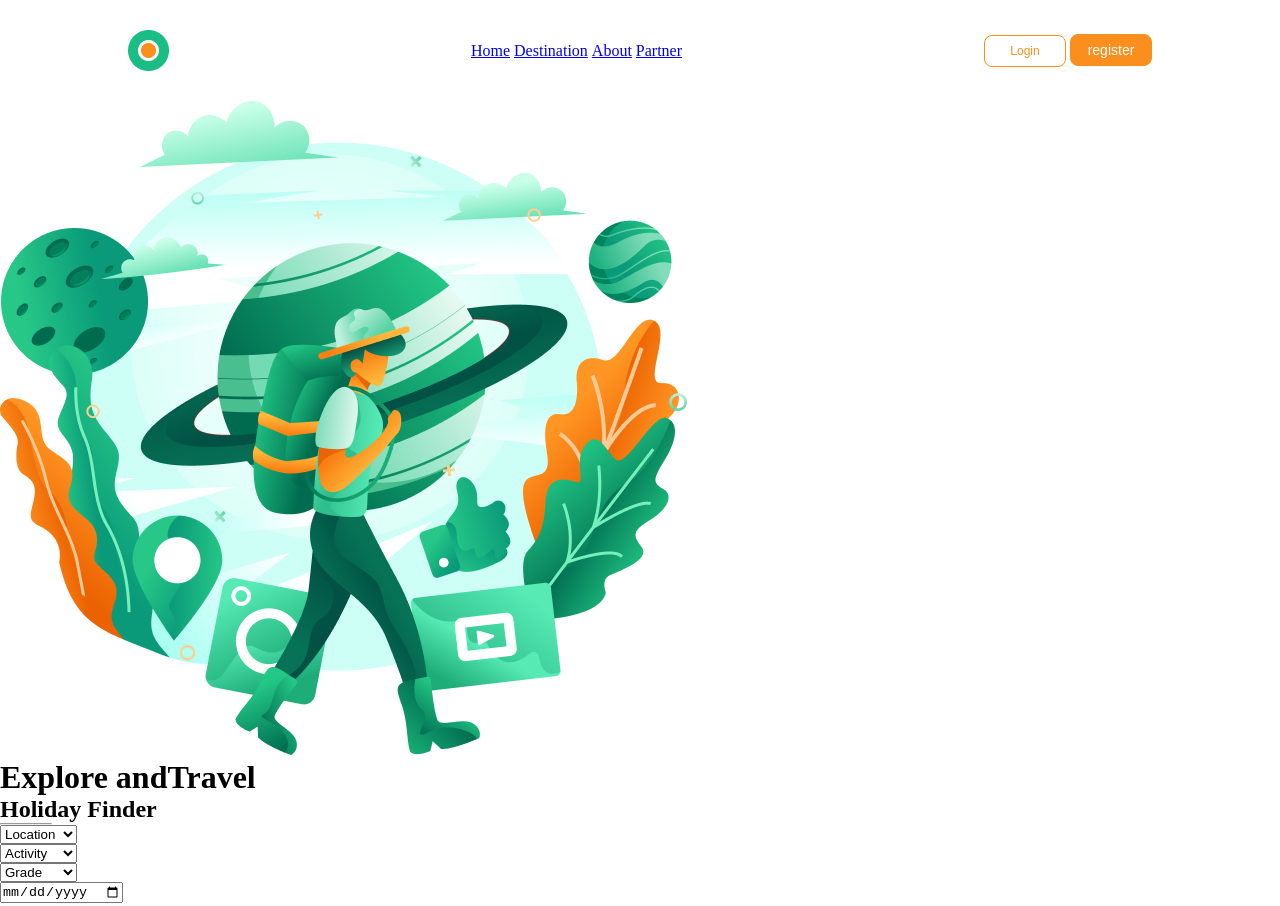
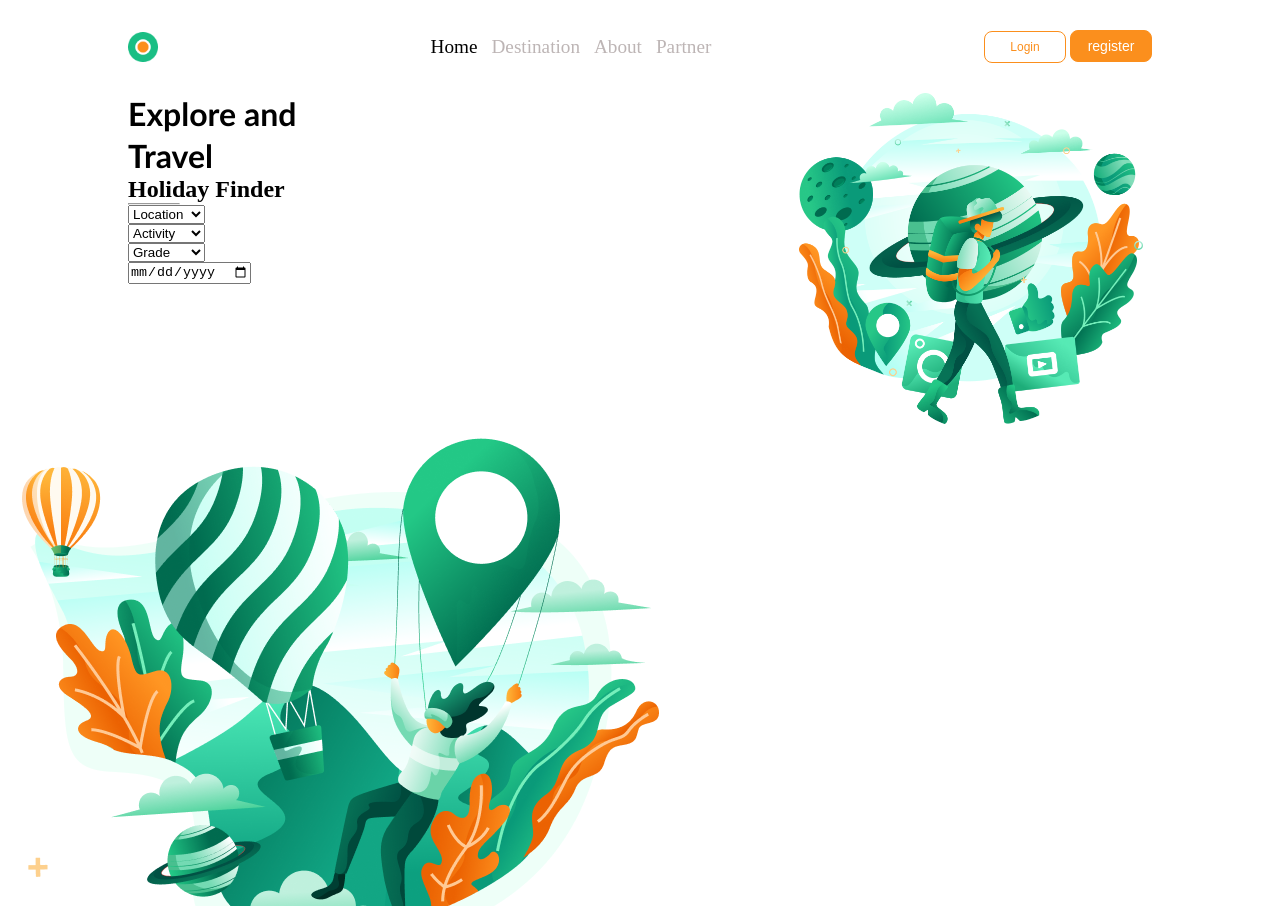
Before and after one commit to alaawaladi/thousand-sunny, a plain HTML site: page index.html in a window 1280 px wide. Shown: the top 906 px of the page. Drawn offline with Linux system fonts and the light colour scheme.

Commit message:
add new file ~ fix more css

```diff
--- a/index.html
+++ b/index.html
@@ -11,7 +11,7 @@
         <nav>
                 <img src="img/logo.png" alt="logo" class="logo">
             <ul class="nav--list">
-                <li><a href="http://" target="_blank" rel="noopener noreferrer" > Home</a></li>
+                <li><a id="up" href="http://" target="_blank"  rel="noopener noreferrer" > Home</a></li>
                 <li><a href="http://" target="_blank" rel="noopener noreferrer">Destination</a></li>
                 <li><a href="http://" target="_blank" rel="noopener noreferrer">About</a></li>
                 <li><a href="http://" target="_blank" rel="noopener noreferrer">Partner</a></li>
@@ -24,9 +24,9 @@
         <!--end nav bar-->
         <!--start main landing-->
         <div class="landing">
-            <div class="container">
-                <img src="img/thousand-01 1.png" alt="">
-                <h1> Explore andTravel </h1>
+
+                <div class="landing_data">
+                <h1> Explore and <br>Travel </h1>
                 <h2>Holiday Finder</h2>
                 <hr width="50px">
                 <div class="select_list">
@@ -66,8 +66,10 @@
                 <!--start select date -->
                 <input type="date" id="start" name="trip-start">
                 <!--end select date-->
-            </div>
+
             <!--end main landing -->
+        </div>
+        <div class="landing_img"><img src="img/thousand-01 1.png" alt=""></div>
         </div>
         <!--start explore section -->
         <div class="container">
--- a/style.css
+++ b/style.css
@@ -1,6 +1,8 @@
 :root {
     --main-bg-color: #FB8F1D;
     --main-font-color : #fff;
+    --main-link-color : rgb(189, 181, 181);
+    --main--active--link : black;
   }
 *{
     padding: 0;
@@ -10,6 +12,7 @@
 *, *::before, *::after {
     box-sizing: inherit;
 }
+/* start nav bar */
 body{
     min-height: 100vh;
 }
@@ -52,3 +55,41 @@ nav .nav-buton #register{
     font-size: 14px;
     cursor: pointer;
 }
+#up{
+    color: var(--main--active--link);
+}
+nav .nav--list li a{
+    text-decoration: none;
+    margin: 5px;
+    color: var(--main-link-color);
+    font-size: 1.2rem;
+    font-weight: 500;
+}
+nav img{
+    width: 30px;
+    height: 30px;
+}
+
+/* end navbar */
+
+/* start main landing page  */
+
+.landing {
+   display: flex;
+   justify-content: space-between;
+}
+.landing .landing_img img{
+    width: 50%;
+    min-height: 100%;
+    margin-left: 30%;
+}
+.landing .landing_data{
+    margin-left: 10%;
+}
+
+.landing_data h1{
+    line-height: 1.3em;
+    font-size: 2rem;
+    font-family: 'Gill Sans', 'Gill Sans MT', Calibri, 'Trebuchet MS', sans-serif;
+}
+/* end main landing page  */
```
